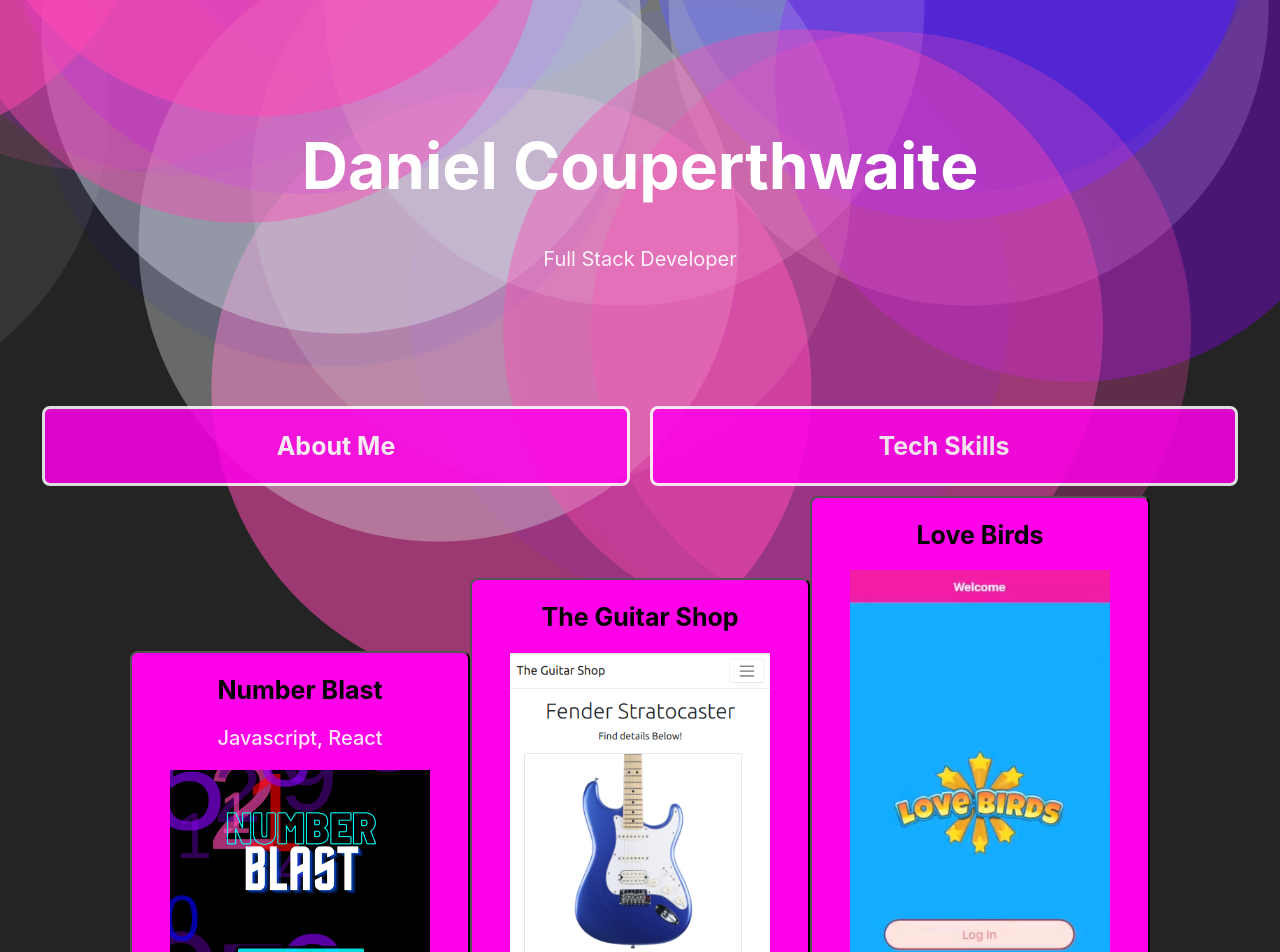
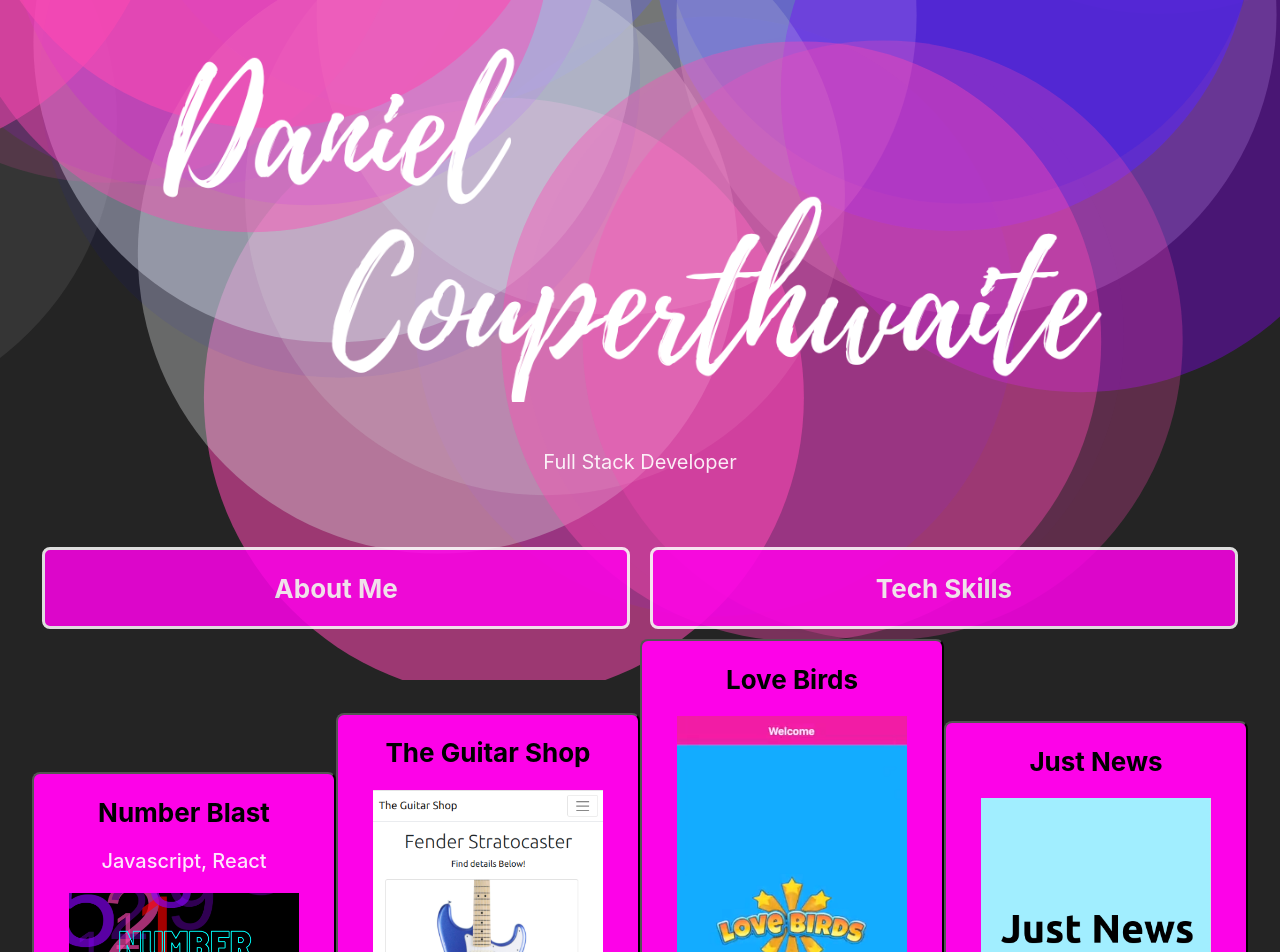
Before and after one commit to DanielCouperthwaite/urban-health, a React (Vite) app: page /home in a window 1280 px wide. Shown: the part 120-1072 px from the top of the page. Built offline with nearby package versions, Linux system fonts and the light colour scheme.

Commit message:
home page styling

```diff
--- a/src/Home/Home.css
+++ b/src/Home/Home.css
@@ -56,7 +56,7 @@ p {
   }
 
 .project-button {
-    width: 100%;
+    width: 25%;
     max-width: 340px;
     min-width: 300px;
 }
@@ -84,3 +84,8 @@ p {
     height: auto;
     min-width: 80px;
 }
+
+.name {
+    width: 80%;
+    height: auto;
+}
--- a/src/Home/Home.jsx
+++ b/src/Home/Home.jsx
@@ -7,6 +7,8 @@ import { Box, Fade, Grow, Slide } from '@mui/material'
 import face from "../assets/face.png"
 import li from "../assets/linkedin.png"
 import gh from "../assets/gh.png"
+
+import name from "../assets/name.png"
 
 export default function Home ({projects}) {
 
@@ -54,8 +56,8 @@ export default function Home ({projects}) {
 
 
 
-                                       <div style={{padding: "80px"}}>
-                                            <h1>Daniel Couperthwaite</h1>
+                                       <div style={{marginTop: "40px", marginBottom: "40px"}}>
+                                            <img className="name" src={name}></img>
                                             <p>Full Stack Developer</p>
                                        </div>
                                 </div>
--- a/src/index.css
+++ b/src/index.css
@@ -36,7 +36,7 @@ h1 {
 }
 
 h2 {
-  font-size: 25px;
+  font-size: 26px;
 }
 
 
```
Also changed, not shown: src/assets/name.png (added).
